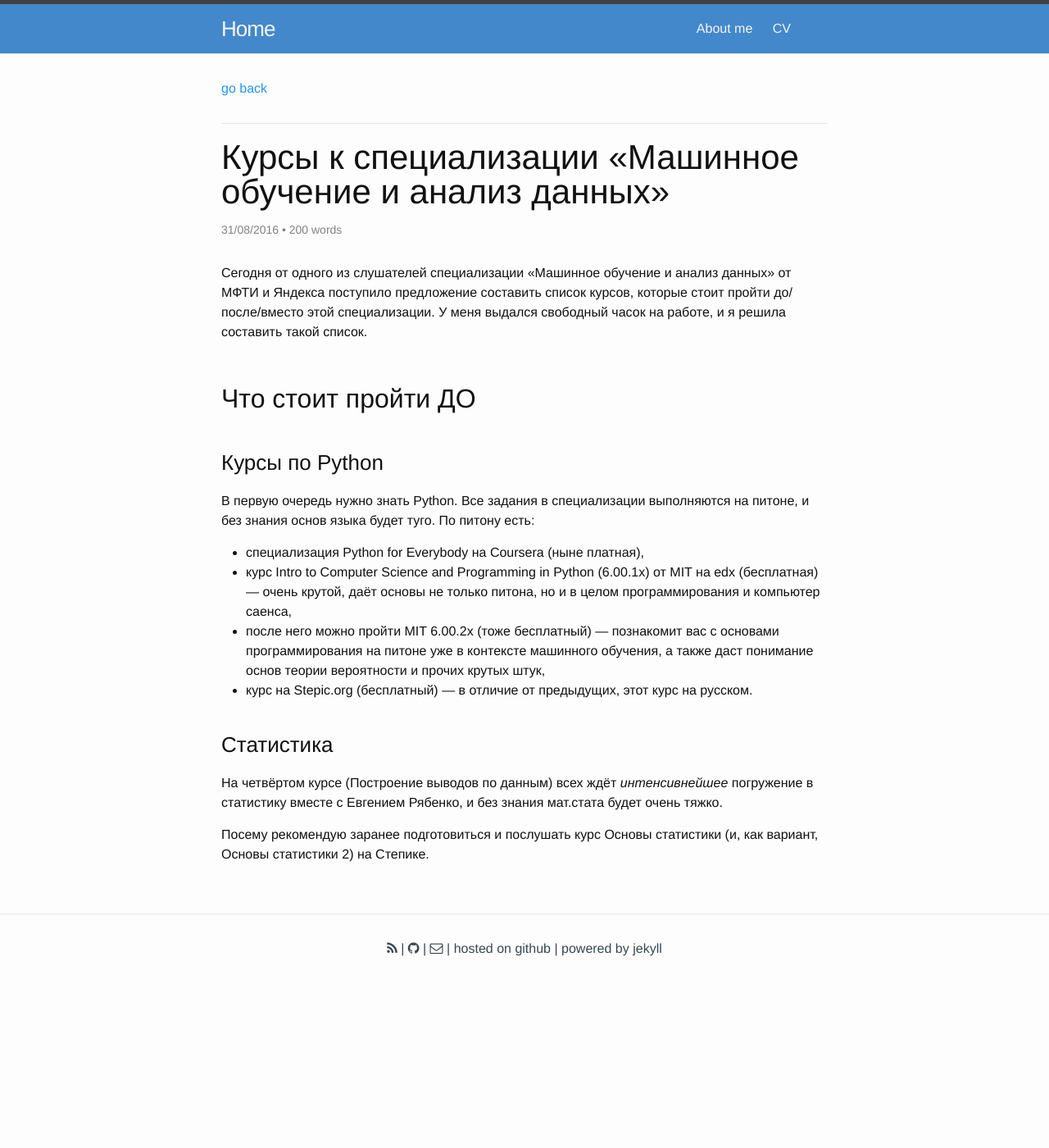
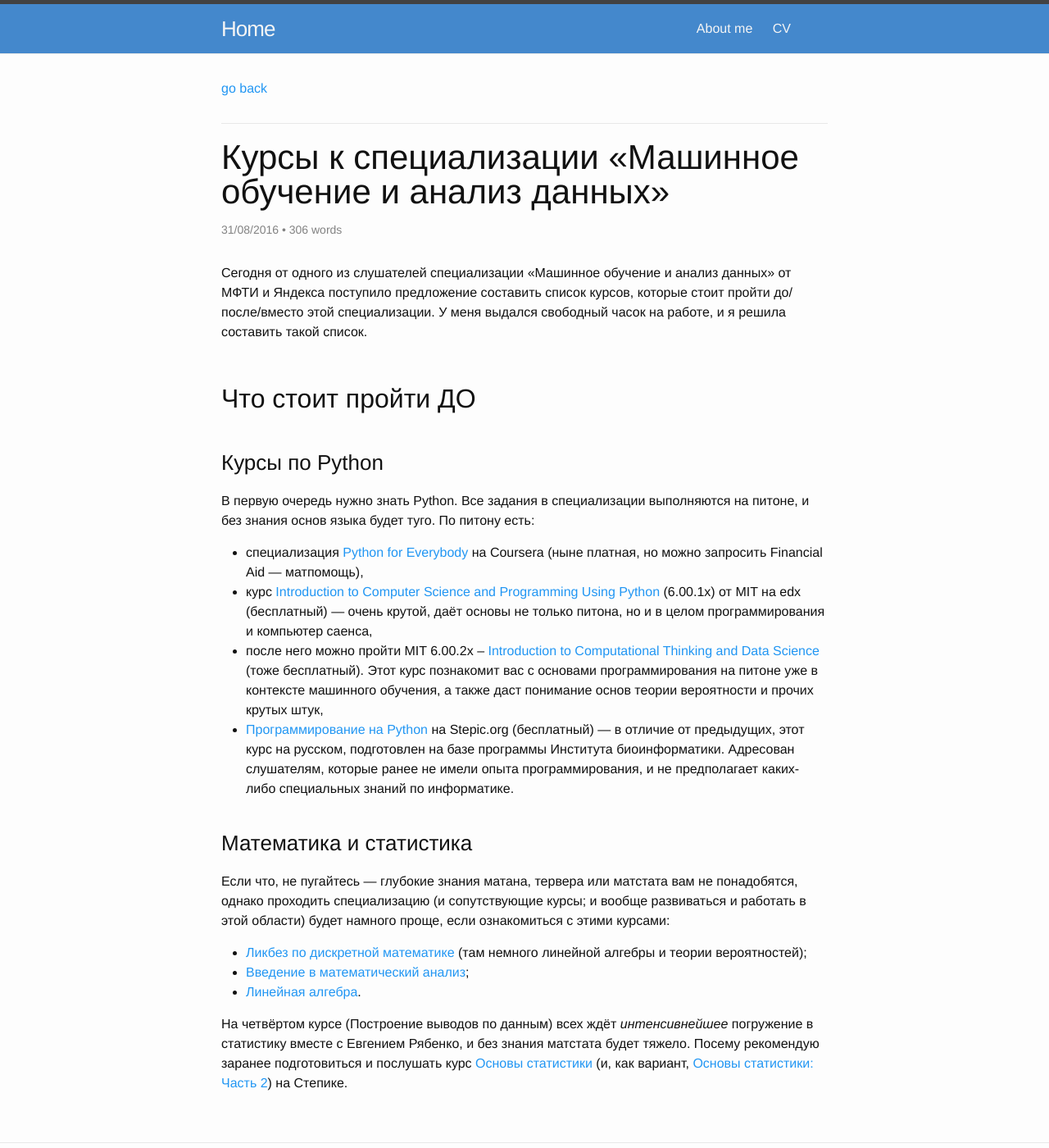
Before and after one commit to demidovakatya/demidovakatya.github.io, a Jekyll site: the page built from _posts/2016-08-31-ml-spec-recommendations.markdown, in a window 1280 px wide and 1400 px high. Shown: the whole window at 82% size. Built offline with Jekyll 4.4.1, drawn with Linux system fonts in a browser that asks for light colours; nearby versions of some CDN libraries.

Commit message:
updated my recent post

```diff
--- a/_posts/2016-08-31-ml-spec-recommendations.markdown
+++ b/_posts/2016-08-31-ml-spec-recommendations.markdown
@@ -11,13 +11,16 @@ layout: post
 
 В первую очередь нужно знать Python. Все задания в специализации выполняются на питоне, и без знания основ языка будет туго. По питону есть:
 
-* специализация Python for Everybody на Coursera (ныне платная),
-* курс Intro to Computer Science and Programming in Python (6.00.1x) от MIT на edx (бесплатная) — очень крутой, даёт основы не только питона, но и в целом программирования и компьютер саенса,
-* после него можно пройти MIT 6.00.2x (тоже бесплатный) — познакомит вас с основами программирования на питоне уже в контексте машинного обучения, а также даст понимание основ теории вероятности и прочих крутых штук,
-* курс на Stepic.org (бесплатный) — в отличие от предыдущих, этот курс на русском.
+* специализация [Python for Everybody](https://www.coursera.org/specializations/python) на Coursera (ныне платная, но можно запросить Financial Aid — матпомощь),
+* курс [Introduction to Computer Science and Programming Using Python](https://courses.edx.org/courses/course-v1:MITx+6.00.1x_8+1T2016/info) (6.00.1x) от MIT на edx (бесплатный) — очень крутой, даёт основы не только питона, но и в целом программирования и компьютер саенса,
+* после него можно пройти MIT 6.00.2x – [Introduction to Computational Thinking and Data Science](https://courses.edx.org/courses/course-v1:MITx+6.00.2x_5+1T2016/info) (тоже бесплатный). Этот курс познакомит вас с основами программирования на питоне уже в контексте машинного обучения, а также даст понимание основ теории вероятности и прочих крутых штук,
+* [Программирование на Python](https://stepic.org/course/67) на Stepic.org (бесплатный) — в отличие от предыдущих, этот курс на русском, подготовлен на базе программы Института биоинформатики. Адресован слушателям, которые ранее не имели опыта программирования, и не предполагает каких-либо специальных знаний по информатике.
 
-### Статистика
+### Математика и статистика
 
-На четвёртом курсе (Построение выводов по данным) всех ждёт _интенсивнейшее_ погружение в статистику вместе с Евгением Рябенко, и без знания мат.стата будет очень тяжко.
+Если что, не пугайтесь — глубокие знания матана, тервера или матстата вам не понадобятся, однако проходить специализацию (и сопутствующие курсы; и вообще развиваться и работать в этой области) будет намного проще, если ознакомиться с этими курсами:
+* [Ликбез по дискретной математике](https://stepic.org/course/91) (там немного линейной алгебры и теории вероятностей);
+* [Введение в математический анализ](https://stepic.org/course/95);
+* [Линейная алгебра](https://www.coursera.org/learn/algebra-lineynaya).
 
-Посему рекомендую заранее подготовиться и послушать курс Основы статистики (и, как вариант, Основы статистики 2) на Степике.
+На четвёртом курсе (Построение выводов по данным) всех ждёт _интенсивнейшее_ погружение в статистику вместе с Евгением Рябенко, и без знания матстата будет тяжело. Посему рекомендую заранее подготовиться и послушать курс [Основы статистики](https://stepic.org/course/76) (и, как вариант, [Основы статистики: Часть 2](https://stepic.org/course/524)) на Степике.
```
